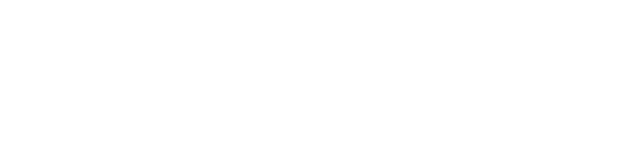
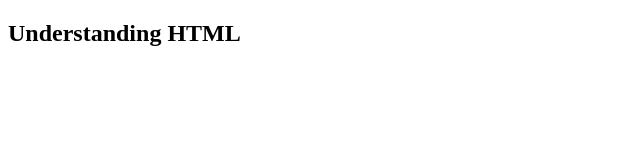
Before and after one commit to elisaamissah99-sys/my-projekt, a plain HTML site: page index.html in a window 1280 px wide. Shown: the whole page, without its empty margins (0-640 px from the left). Drawn offline with Linux system fonts and the light colour scheme.

Commit message:
added subtiltle

```diff
--- a/index.html
+++ b/index.html
@@ -6,6 +6,6 @@
     <title>My NEW Projekt</title>
 </head>
 <body>
-
+   <h2>Understanding HTML</h2>
 </body>
 </html>
```
